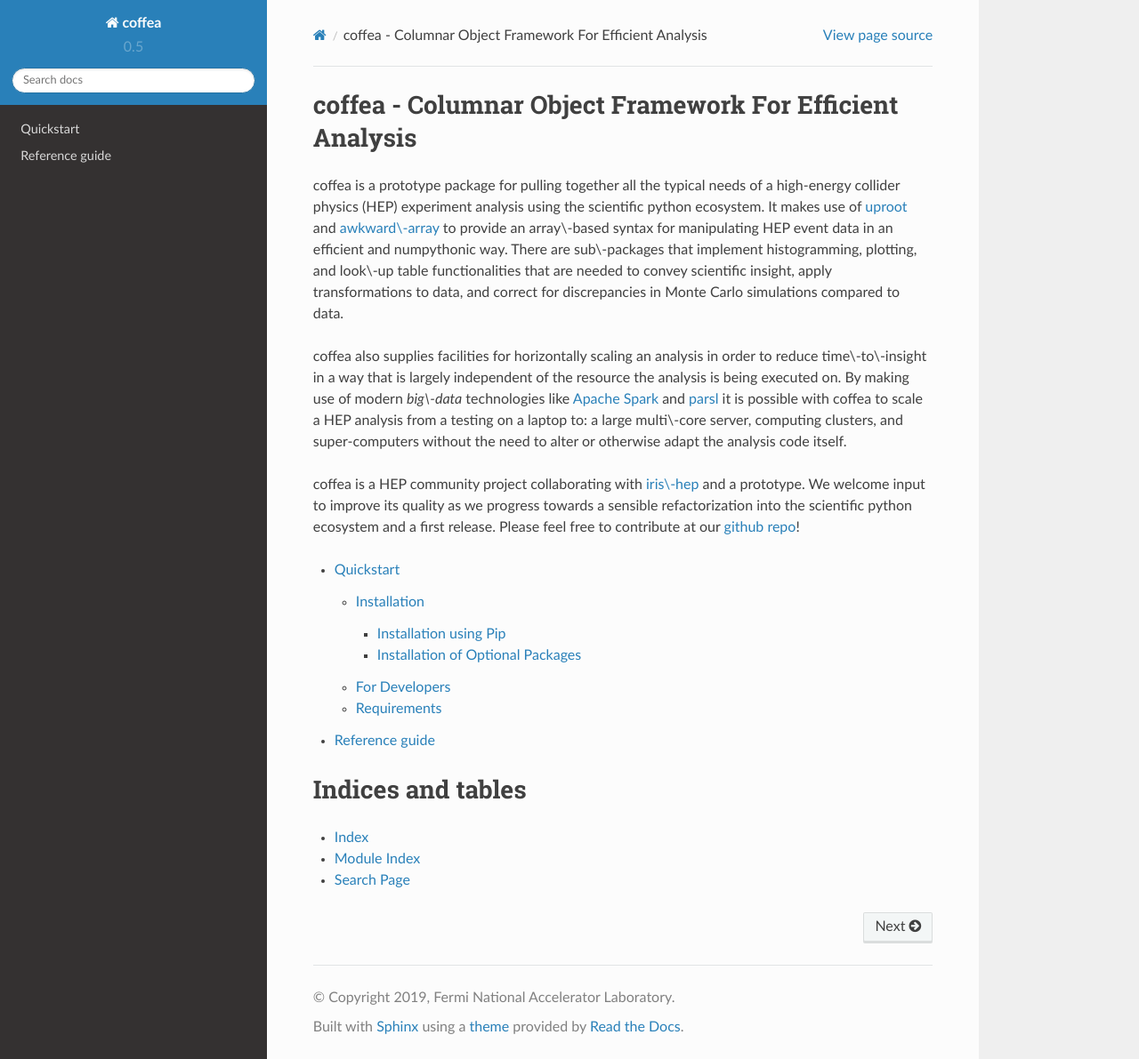
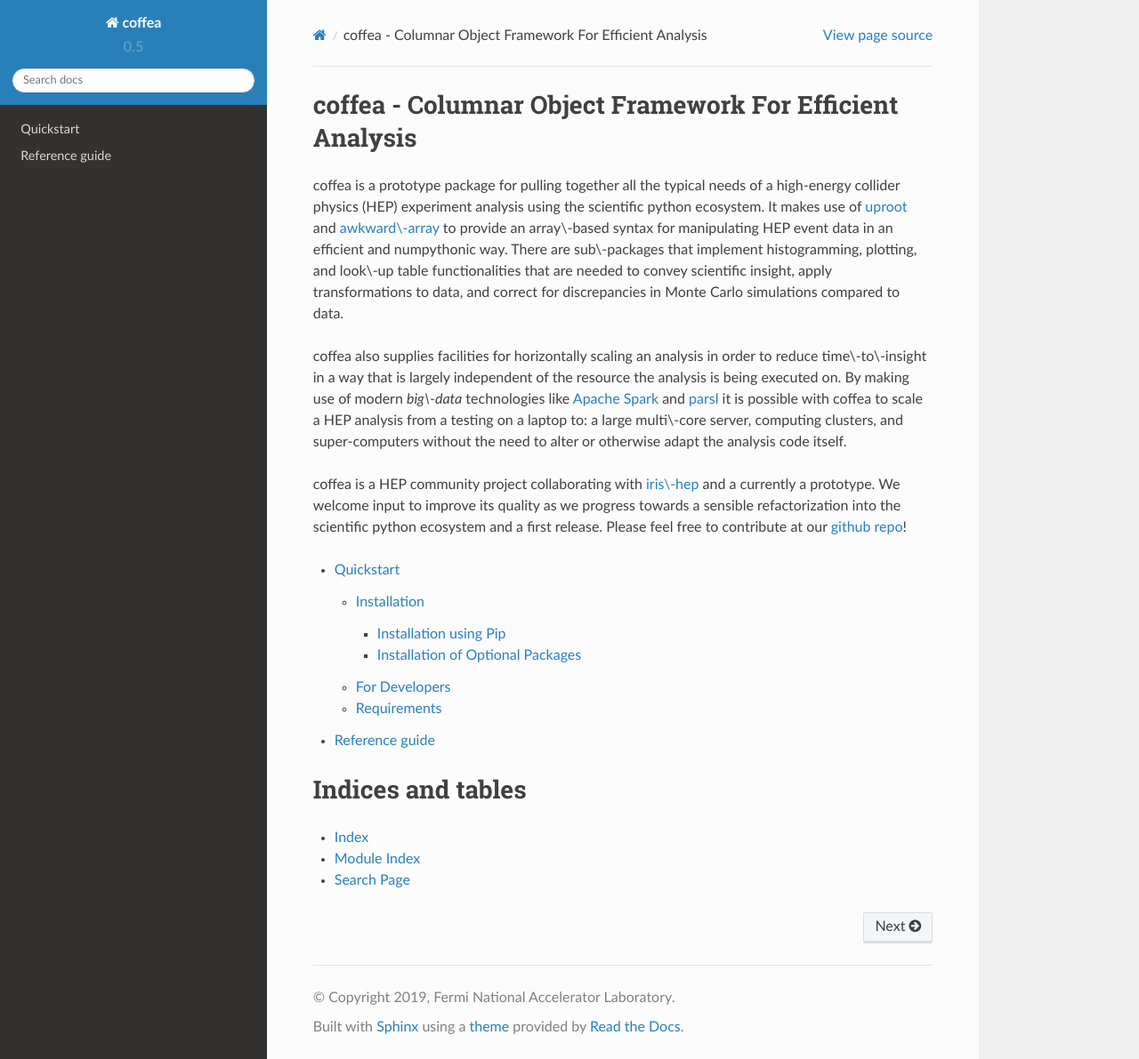
Before and after one commit to CoffeaTeam/coffea, a Sphinx documentation site: the page built from docs/source/index.rst, in a window 1280 px wide and 1191 px high. Shown: the whole window at 89% size. Built offline with Sphinx 7.4.7 and the Read the Docs theme 2.0.0, drawn with Linux system fonts in a browser that asks for light colours; pages that are not in the unit, such as notebooks, are missing from menus.

```diff
--- a/coffea/version.py
+++ b/coffea/version.py
@@ -30,7 +30,7 @@
 
 import re
 
-__version__ = "0.5.3"
+__version__ = "0.5.4"
 version = __version__
 version_info = tuple(re.split(r"[-\.]", __version__))
 
--- a/docs/source/index.rst
+++ b/docs/source/index.rst
@@ -24,9 +24,9 @@ multi\\-core server, computing clusters, and super-computers without the need to
 otherwise adapt the analysis code itself.
 
 coffea is a HEP community project collaborating with `iris\\-hep <http://iris-hep.org/>`_
-and a prototype. We welcome input to improve its quality as we progress towards a sensible
-refactorization into the scientific python ecosystem and a first release. Please feel free
-to contribute at our `github repo <https://github.com/CoffeaTeam/coffea>`_!
+and a currently a prototype. We welcome input to improve its quality as we progress towards
+a sensible refactorization into the scientific python ecosystem and a first release. Please
+feel free to contribute at our `github repo <https://github.com/CoffeaTeam/coffea>`_!
 
 
 .. toctree::
```
